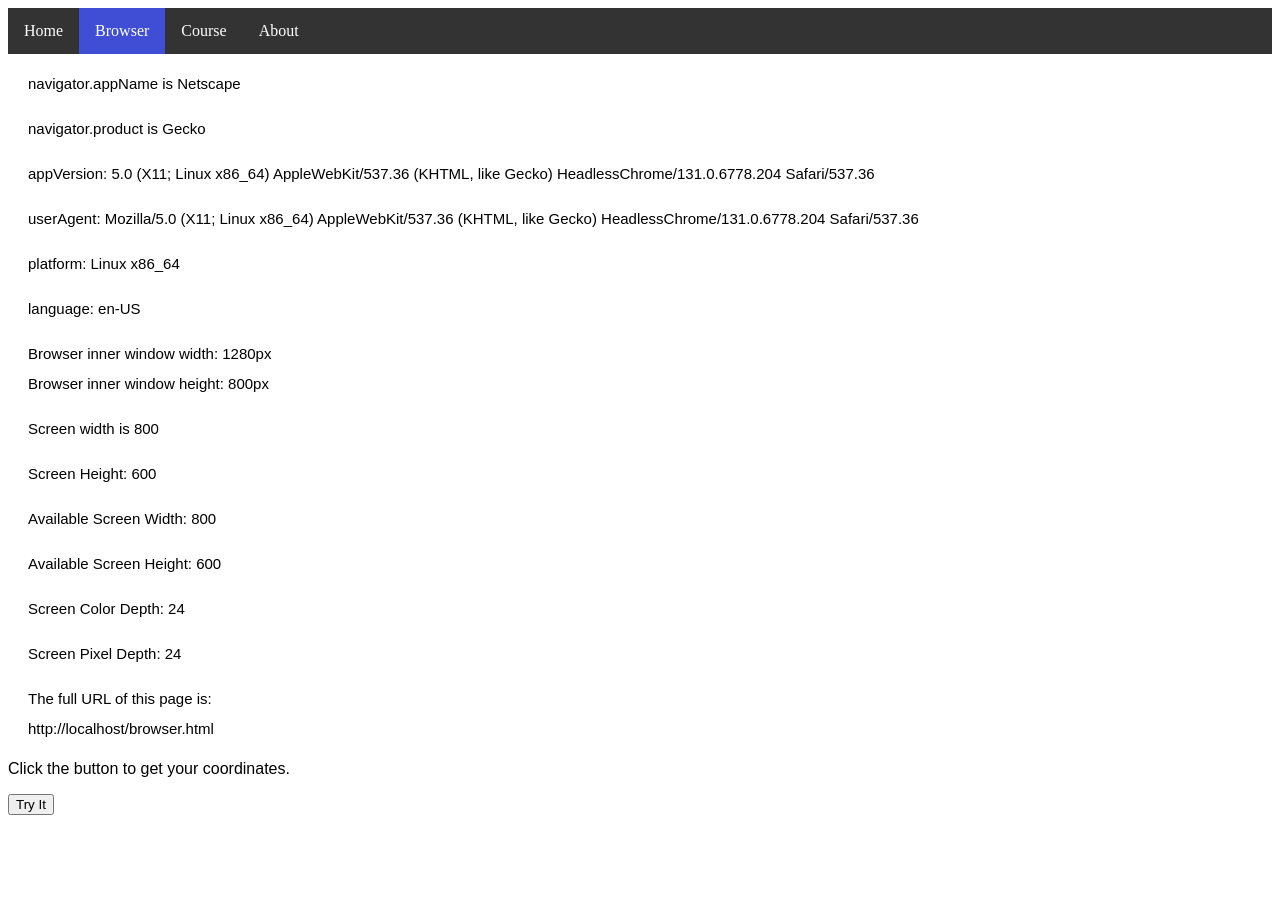
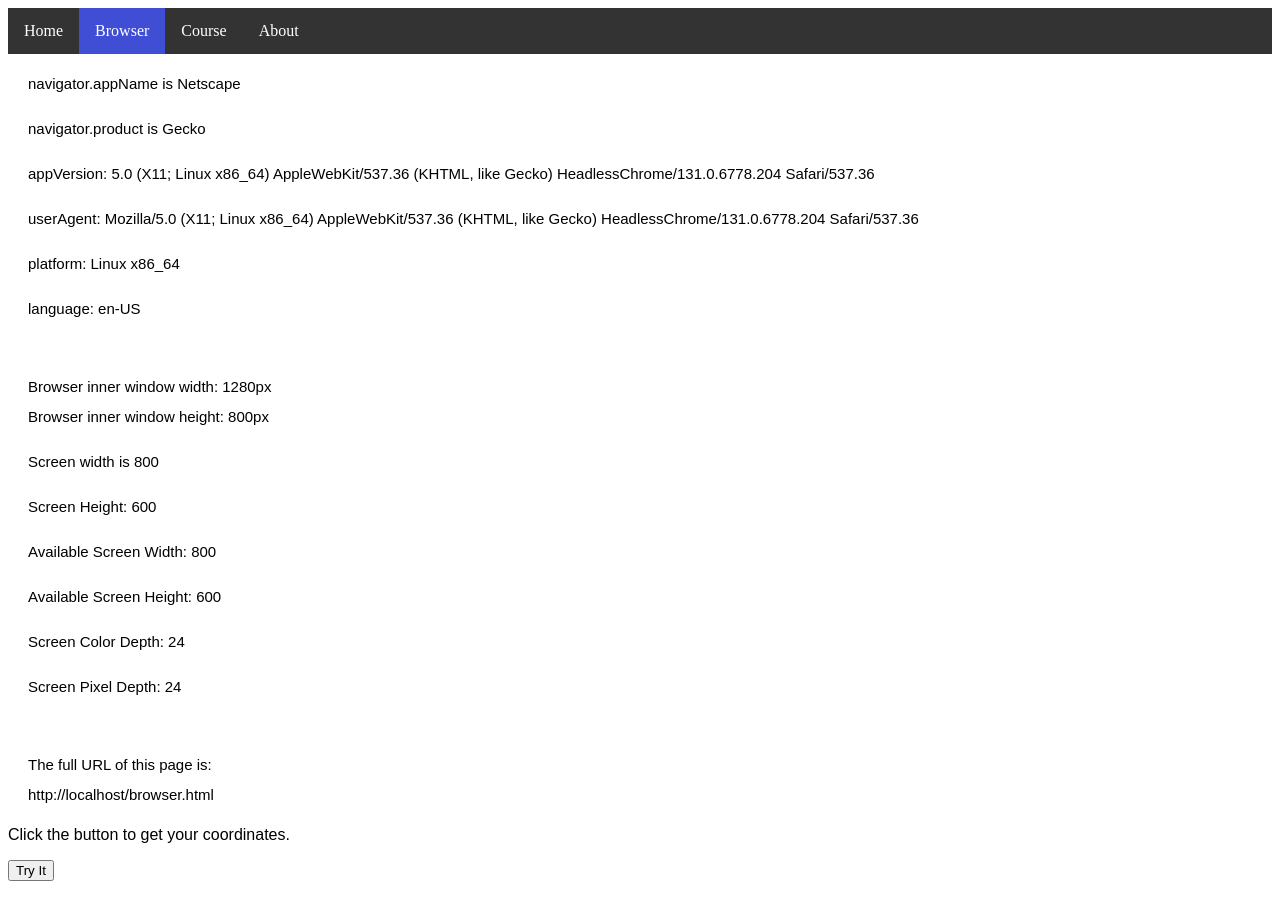
Before and after one commit to amaliato/Assignment5, a plain HTML site: page browser.html in a window 1280 px wide. Before the commit the page ends 831 px from the top, so only its background shows below. Drawn offline with Linux system fonts and the light colour scheme.

Commit message:
formatting

```diff
--- a/browser.html
+++ b/browser.html
@@ -12,10 +12,10 @@
 
     <!-- +++++++++NAVIGATION+++++++++ -->
     <ul class="nav">
-        <li class="navlist" ><a href="index.html">Home</a></li>
-        <li class="navlist" ><a class="active" href="browser.html">Browser</a></li>
-        <li class="navlist" ><a href="course.html">Course</a></li>
-        <li class="navlist" ><a href="about.html">About</a></li>
+        <li class="navlist"><a href="index.html">Home</a></li>
+        <li class="navlist"><a class="active" href="browser.html">Browser</a></li>
+        <li class="navlist"><a href="course.html">Course</a></li>
+        <li class="navlist"><a href="about.html">About</a></li>
     </ul>
     <!-- +++++++++NAVIGATION+++++++++ -->
 
@@ -29,25 +29,25 @@
     </style>
 
 
-     <p class= "browser" id="navigator"></p>
-     <p class= "browser" id="product"></p>
-     <p class= "browser" id="appversion"></p>
-     <p class= "browser" id="userAgent"></p>
-     <p class= "browser" id="platform"></p>
-     <p class= "browser" id="language"></p>
-     <p class= "browser" id="width"></p>
-     <p class= "browser" id="screen"></p>
-     <p class= "browser" id="height"></p>
-     <p class= "browser" id="availwidth"></p>
-     <p class= "browser" id="availheight"></p>
-     <p class= "browser" id="colordepth"></p>
-     <p class= "browser" id="pixeldepth"></p>
-     <p class= "browser" id="location"></p>
+    <p class="browser" id="navigator"></p>
+    <p class="browser" id="product"></p>
+    <p class="browser" id="appversion"></p>
+    <p class="browser" id="userAgent"></p>
+    <p class="browser" id="platform"></p>
+    <p class="browser" id="language"></p><br>
+    <p class="browser" id="width"></p>
+    <p class="browser" id="screen"></p>
+    <p class="browser" id="height"></p>
+    <p class="browser" id="availwidth"></p>
+    <p class="browser" id="availheight"></p>
+    <p class="browser" id="colordepth"></p>
+    <p class="browser" id="pixeldepth"></p><br>
+    <p class="browser" id="location"></p>
     <p>Click the button to get your coordinates.</p>
 
     <button onclick="getLocation()">Try It</button>
 
-<p id="geolocation"></p>
+    <p id="geolocation"></p><br><br>
 
     <script>
         document.getElementById("navigator").innerHTML = "navigator.appName is " + navigator.appName;
@@ -67,7 +67,7 @@
         document.getElementById("availwidth").innerHTML = "Available Screen Width: " + screen.availWidth;
         document.getElementById("availheight").innerHTML = "Available Screen Height: " + screen.availHeight;
         document.getElementById("colordepth").innerHTML = "Screen Color Depth: " + screen.colorDepth;
-        document.getElementById("pixeldepth").innerHTML ="Screen Pixel Depth: " + screen.pixelDepth;
+        document.getElementById("pixeldepth").innerHTML = "Screen Pixel Depth: " + screen.pixelDepth;
 
         document.getElementById("location").innerHTML = "The full URL of this page is:<br>" + window.location.href;
 
```
Also changed, not shown: about.css (+0 -11 lines), course.html (+10 -7 lines), index.html (+15 -13 lines), about.html (line endings or trailing spaces). Lines whose indentation alone changed are shown as unchanged.
